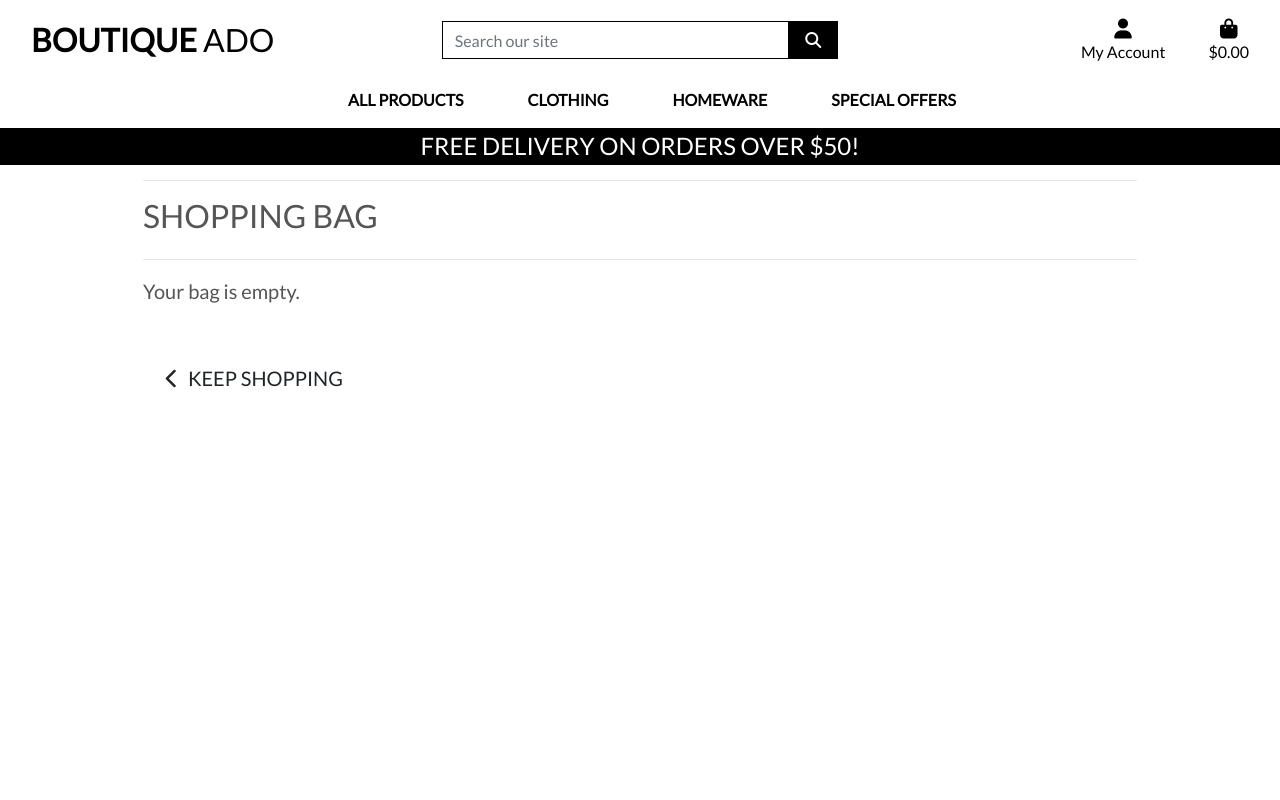
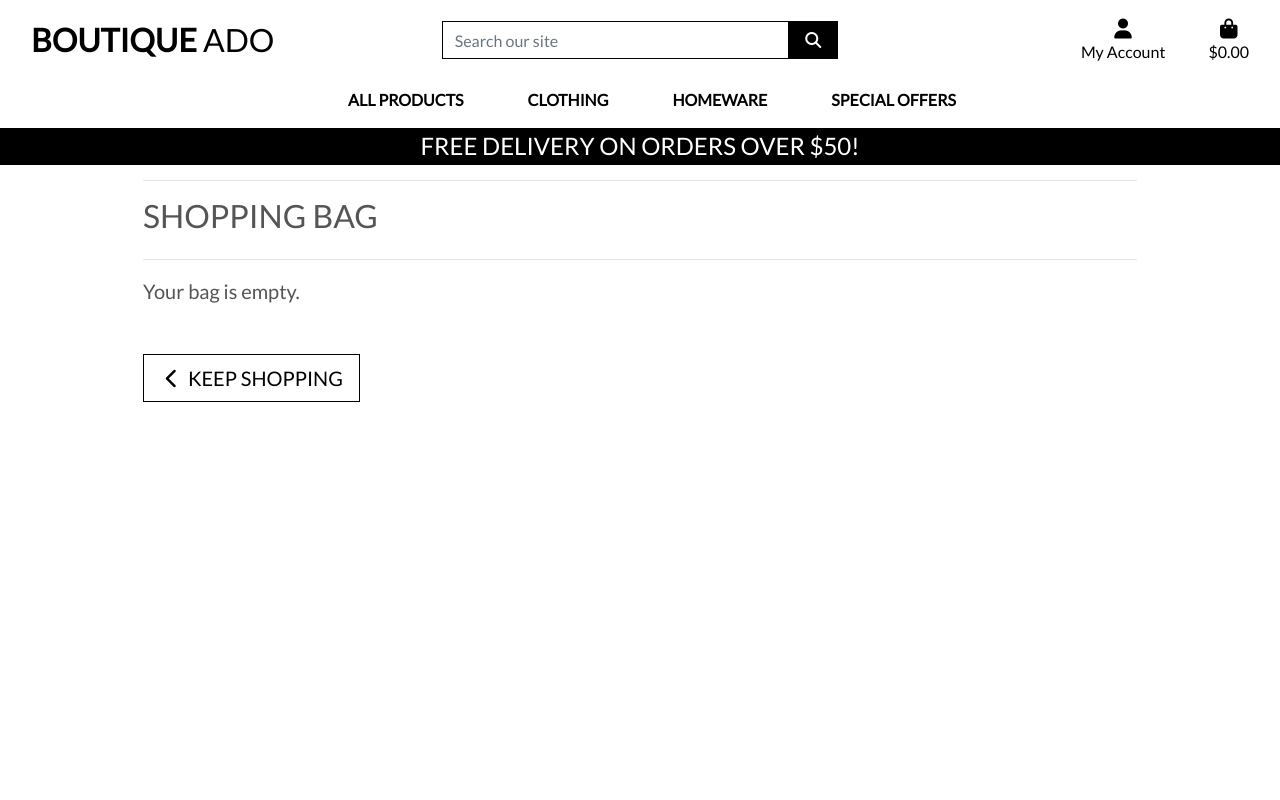
Before and after one commit to cosminaserbanica/Boutique-Ado, a Django app: page /bag/ in a window 1280 px wide. Run offline with Django 3.2, Linux system fonts and the light colour scheme; some libraries are stand-ins or nearby versions.

Commit message:
Style add to bag button

```diff
--- a/static/css/base.css
+++ b/static/css/base.css
@@ -87,6 +87,19 @@ a.category-badge > span.badge:hover {
   cursor: pointer;
 }
 
+.btn-outline-black {
+  background: white;
+  color: black !important; /* use important to override link colors for <a> elements */
+  border: 1px solid black;
+}
+
+.btn-outline-black:hover,
+.btn-outline-black:active,
+.btn-outline-black:focus {
+  background: black;
+  color: white !important;
+}
+
 /* -------------------------------- Media Queries */
 
 /* Slightly larger container on xl screens */
```
